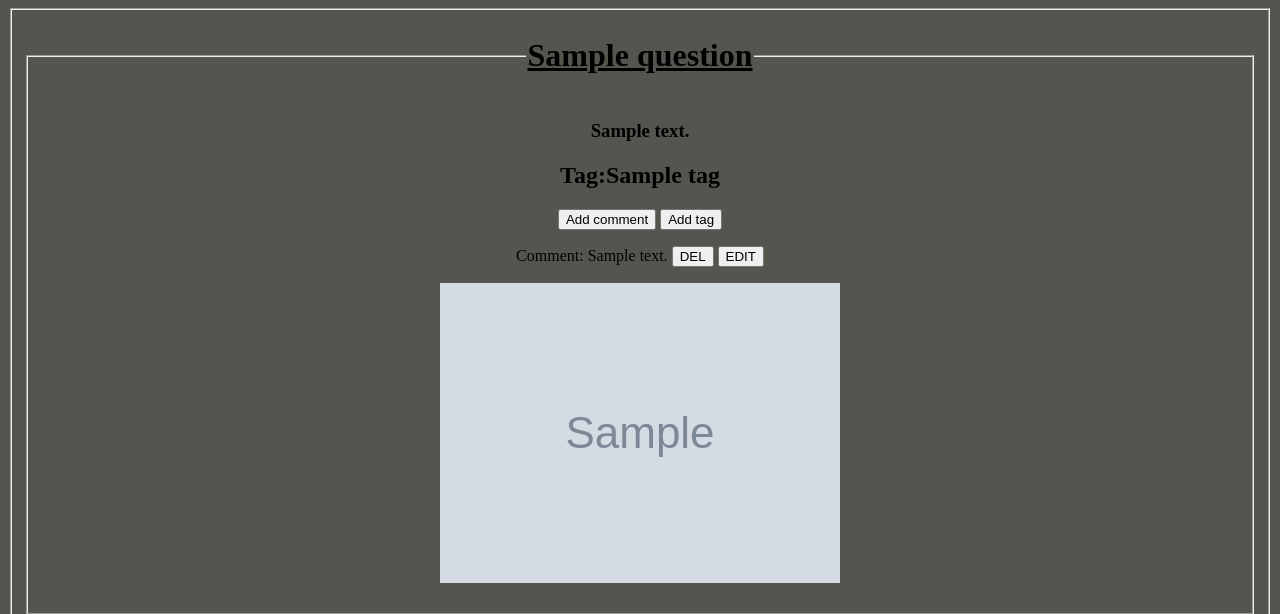
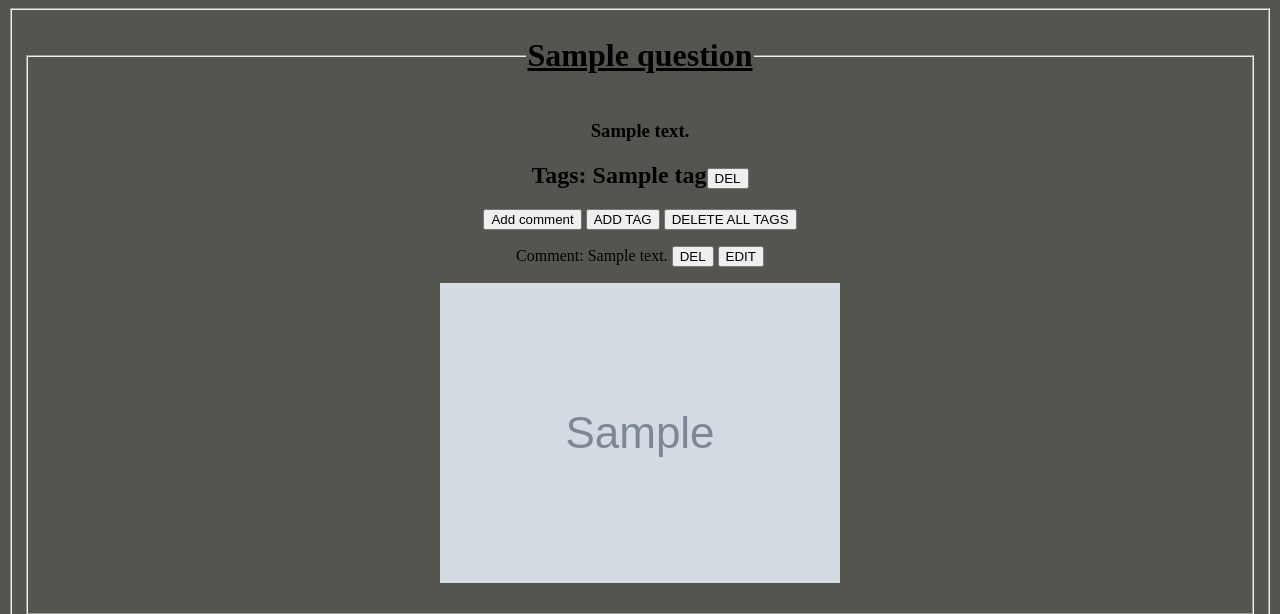
Before and after one commit to zwalter23/ask_mate_sandbox, a Flask app: page /question/1 in a window 1280 px wide. Shown: the top 614 px of the page. Run offline with Flask 2, Linux system fonts and the light colour scheme; grey boxes marked "Sample" are stand-in pictures; a database or web service that is not in the repository returns one stand-in record (values such as "Sample title"); some libraries are stand-ins or nearby versions.

Commit message:
Tags function

```diff
--- a/data_handler.py
+++ b/data_handler.py
@@ -47,16 +47,49 @@ def tag(cursor: RealDictCursor, data):
 
 
 @connect_database.connection_handler
-def get_question_tag(cursor: RealDictCursor, id):
-    query = f"""SELECT name FROM tag FULL JOIN question_tag ON tag.id = question_tag.tag_id FULL JOIN question ON question_tag.question_id = question.id WHERE question.id='{id}'"""
+def get_question_tags(cursor: RealDictCursor, id):
+    query = f"""SELECT name,tag_id FROM tag FULL JOIN question_tag ON tag.id = question_tag.tag_id FULL JOIN question ON question_tag.question_id = question.id WHERE question.id='{id}'"""
+    cursor.execute(query)
+    return cursor.fetchall()
+
+@connect_database.connection_handler
+def get_tag_id(cursor: RealDictCursor, tag):
+    query = f"""SELECT id FROM tag WHERE name='{tag}'"""
     cursor.execute(query)
     return cursor.fetchone()
-
 
 @connect_database.connection_handler
 def reader(cursor: RealDictCursor, table):
     cursor.execute(f"SELECT * FROM {table} ORDER BY id DESC")
     return cursor.fetchall()
+
+@connect_database.connection_handler
+def get_question(cursor: RealDictCursor, id):
+    cursor.execute(f"SELECT * FROM question WHERE id = '{id}'")
+    return cursor.fetchone()
+
+@connect_database.connection_handler
+def delete_tag(cursor: RealDictCursor, question_id):
+    cursor.execute(f"DELETE FROM question_tag WHERE question_id='{question_id}'")
+
+@connect_database.connection_handler
+def delete_one_tag(cursor: RealDictCursor, question_id,tag_id):
+    cursor.execute(f"DELETE FROM question_tag WHERE question_id='{question_id}' AND tag_id='{tag_id}'")
+
+@connect_database.connection_handler
+def link_tag(cursor: RealDictCursor, question_id, tag_id):
+    cursor.execute(f"""
+                        INSERT INTO question_tag (question_id, tag_id)
+                        VALUES ('{question_id}','{tag_id}')
+                       """)
+
+@connect_database.connection_handler
+def update_tag(cursor: RealDictCursor, question_id, tag_id):
+    cursor.execute(f"""
+                        UPDATE question_tag
+                        SET tag_id='{tag_id}'
+                        WHERE question_id='{question_id}'""")
+
 
 
 @connect_database.connection_handler
--- a/server.py
+++ b/server.py
@@ -38,11 +38,11 @@ def visitor(question_id):
 
 @app.route("/question/<question_id>", methods=["GET", "POST"])
 def quest(question_id):
-    tag = data_handler.get_question_tag(question_id)['name']
+    tags = data_handler.get_question_tags(question_id)
     question = data_handler.reader("question")
     answer = data_handler.reader("answer")
     comment = data_handler.reader("comment")
-    return render_template("question.html", question=question, answer=answer, comment=comment, tag=tag, id=int(question_id))
+    return render_template("question.html", question=question, answer=answer, comment=comment, tags=tags, id=int(question_id))
 
 
 @app.route("/add-question", methods=["GET", "POST"])
@@ -151,9 +151,18 @@ def answer_vote_up(answer_id, question_id):
 @app.route("/question/<question_id>/new-tag", methods=["GET","POST"])
 def add_tag_to_question(question_id):
     if request.method == "POST":
-        pass
+        tag_id = data_handler.get_tag_id(request.form['tags'])['id']
+        data_handler.link_tag(question_id,tag_id)
+        return redirect(f"/question/{question_id}")
+    question = data_handler.get_question(question_id)
+    question_tag = data_handler.get_question_tags(question_id)
     tags=data_handler.reader("tag")
-    return render_template("new_tag.html", tags=tags, id=question_id)
+    return render_template("new_tag.html", tags=tags, id=question_id,question=question,question_tag=question_tag)
+
+@app.route("/delete-tag/<question_id>")
+def delete_tag(question_id):
+    data_handler.delete_tag(question_id)
+    return redirect(f"/question/{question_id}")
 
 
 @app.route("/question/<id>/add-new-tag", methods=["GET","POST"])
@@ -162,6 +171,12 @@ def add_new_tag(id):
     data_handler.tag(new_tag)
     return redirect(f"/question/{id}/new-tag")
 
+
+
+@app.route("/question/<question_id>/tag/<tag_id>/delete")
+def delete_one_tag(question_id,tag_id):
+    data_handler.delete_one_tag(question_id,tag_id)
+    return redirect(f"/question/{question_id}")
 
 @app.route("/sort", methods=["GET", "POST"])
 def sort():
--- a/templates/question.html
+++ b/templates/question.html
@@ -14,11 +14,13 @@
                         {% if quest["id"] == id %}
                     <legend align="center"><u><h1><b>{{ quest["title"] }}</b></h1></u></legend>
                     <h3>{{ quest["message"] }}</h3>
-                    {% if tag %}
-                    <h2>Tag:{{tag}}</h2>
+                    {% if tags[0]['tag_id']!= None %}
+
+                    <h2>Tags:{% for tag in tags %} {{tag['name']}}<button onclick="window.location.href='/question/{{quest['id']}}/tag/{{tag['tag_id']}}/delete';" type="submit">DEL</button>{% endfor%}</h2>
                     {% endif %}
                     <button onclick="window.location.href='/comment/{{ quest['id'] }}/add';" type="submit">Add comment</button>
-                    <button onclick="window.location.href='/question/{{ quest['id'] }}/new-tag';" type="submit">Add tag</button>
+                    <button onclick="window.location.href='/question/{{ quest['id'] }}/new-tag';" type="submit">{%if tag%}SET{% else %}ADD{%endif%} TAG</button>
+                    <button onclick="window.location.href='/delete-tag/{{ quest['id'] }}';" type="submit">DELETE ALL TAGS</button>
                     {% for comm in comment %}
                     {% if comm["question_id"] == id %}
                     <p>Comment: {{ comm['message'] }}
```
Also changed, not shown: templates/new_tag.html (+7 -3 lines).
